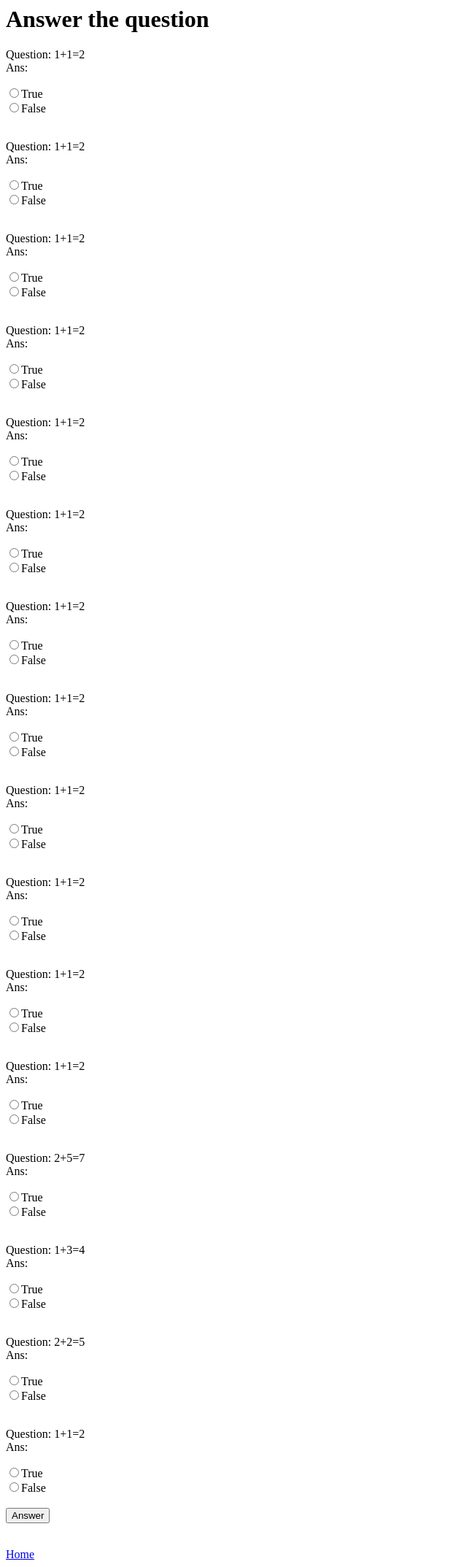
After one commit to ton00987/test29, a Django app: page /answer in a window 1280 px wide. The commit adds this page. Shown: the whole page at 73% size, without its empty margins (0-640 px from the left). Run offline with Django 3.2, Linux system fonts and the light colour scheme; data comes from the database, SQL or seed files in the repository; both versions use the stored data as it was after the commit.

Commit message:
End FT and Add answer page

```diff
--- a/quiz/templates/addquiz.html
+++ b/quiz/templates/addquiz.html
@@ -12,5 +12,9 @@
             <input type="submit" value="Add quiz">
             {% csrf_token %}
         </form>
+
+        <br>
+
+        <a href="/">Home</a>
     </body>
 </html>
--- /dev/null
+++ b/quiz/templates/answer.html
@@ -0,0 +1,23 @@
+<html>
+    <head>
+        <title>Answer</title>
+    </head>
+
+    <body>
+        <h1>Answer the question</h1>
+        <form method="POST" action="/answer/point">
+            {% for q in quizs %}
+                <p>Question:&nbsp{{ q.ques }}<br>
+                Ans:</p>
+                <input type="radio" name="ans{{ forloop.counter }}" value="True">True<br>
+                <input type="radio" name="ans{{ forloop.counter }}" value="False">False<br><br>
+            {% endfor %}
+            <input type="submit" id="id_ans_button" value="Answer">
+            {% csrf_token %}
+        </form>
+
+        <br>
+
+        <a href="/">Home</a>
+    </body>
+</html>
--- a/quiz/templates/home.html
+++ b/quiz/templates/home.html
@@ -4,7 +4,7 @@
     </head>
 
     <body>
-        <a href="addquiz">Add quiz</a>
-        <a href="answer">Answer</a>
+        <a href="/addquiz">Add quiz</a><br>
+        <a href="/answer">Answer</a>
     </body>
 </html>
--- a/quiz/templates/success.html
+++ b/quiz/templates/success.html
@@ -5,5 +5,10 @@
     <body>
         <h1>Success</h1>
         <p>Your quiz has been added</p>
+
+        <br>
+
+        <a href="/addquiz">Add quiz</a><br>
+        <a href="/">Home</a>
     </body>
 </html>
--- a/quiz/tests.py
+++ b/quiz/tests.py
@@ -33,6 +33,12 @@ class AddQuizPageTest(TestCase):
         self.client.get('/addquiz')
         self.assertEqual(Quiz.objects.count(), 0)
 
+class AnswerPageTest(TestCase):
+
+    def test_uses_answer_template(self):
+        response = self.client.get('/answer')
+        self.assertTemplateUsed(response, 'answer.html')
+
 class QuizModelTest(TestCase):
 
     def test_saving_and_retrieving_quizs(self):
--- a/quiz/views.py
+++ b/quiz/views.py
@@ -12,3 +12,7 @@ def add_quiz(request):
 
 def success(request):
     return render(request, 'success.html')
+
+def answer(request):
+    quizs = Quiz.objects.all().order_by('-id')
+    return render(request, 'answer.html', {'quizs': quizs})
--- a/test29/urls.py
+++ b/test29/urls.py
@@ -21,5 +21,6 @@ urlpatterns = [
     path('admin/', admin.site.urls),
     path('', views.home_page, name='home'),
     path('addquiz', views.add_quiz, name='addquiz'),
-    path('addquiz/success/', views.success, name='success')
+    path('addquiz/success/', views.success, name='success'),
+    path('answer', views.answer, name='answer')
 ]
```
Also changed, not shown: functional_tests.py (+27 -3 lines), db.sqlite3, 1 other file.
